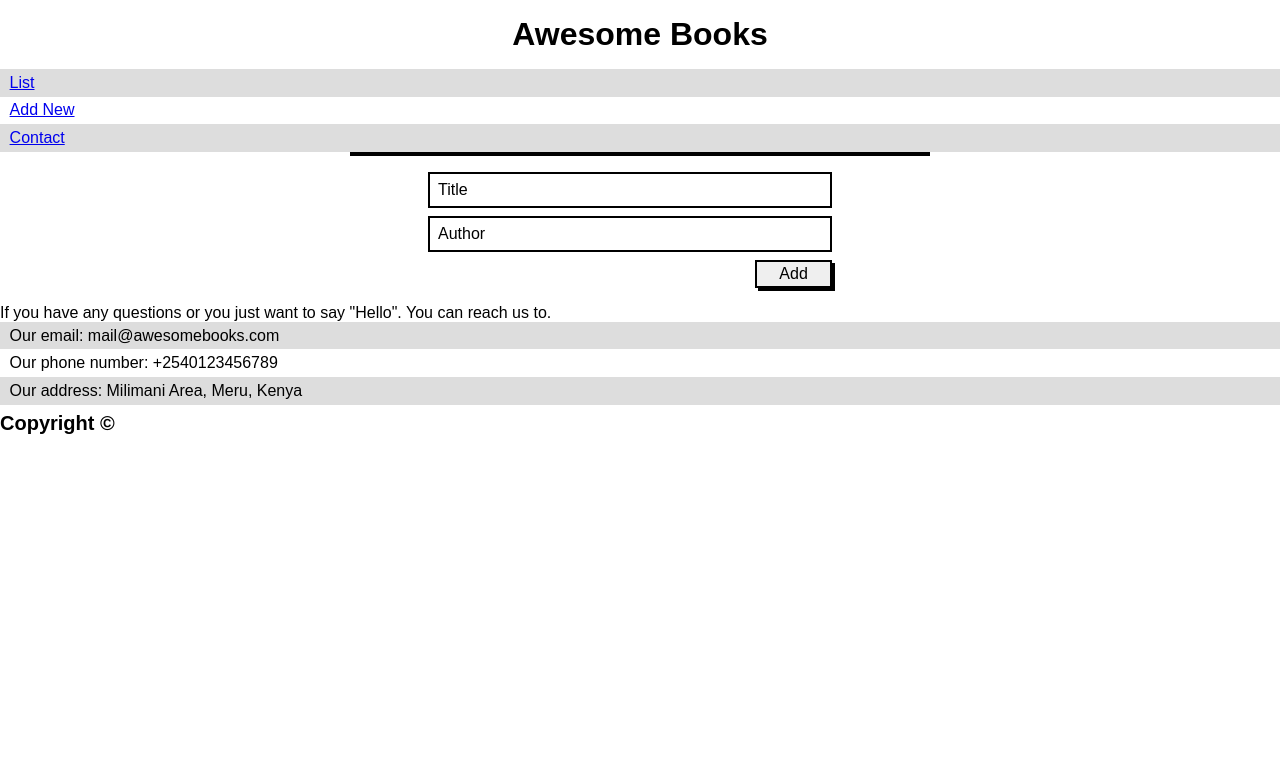
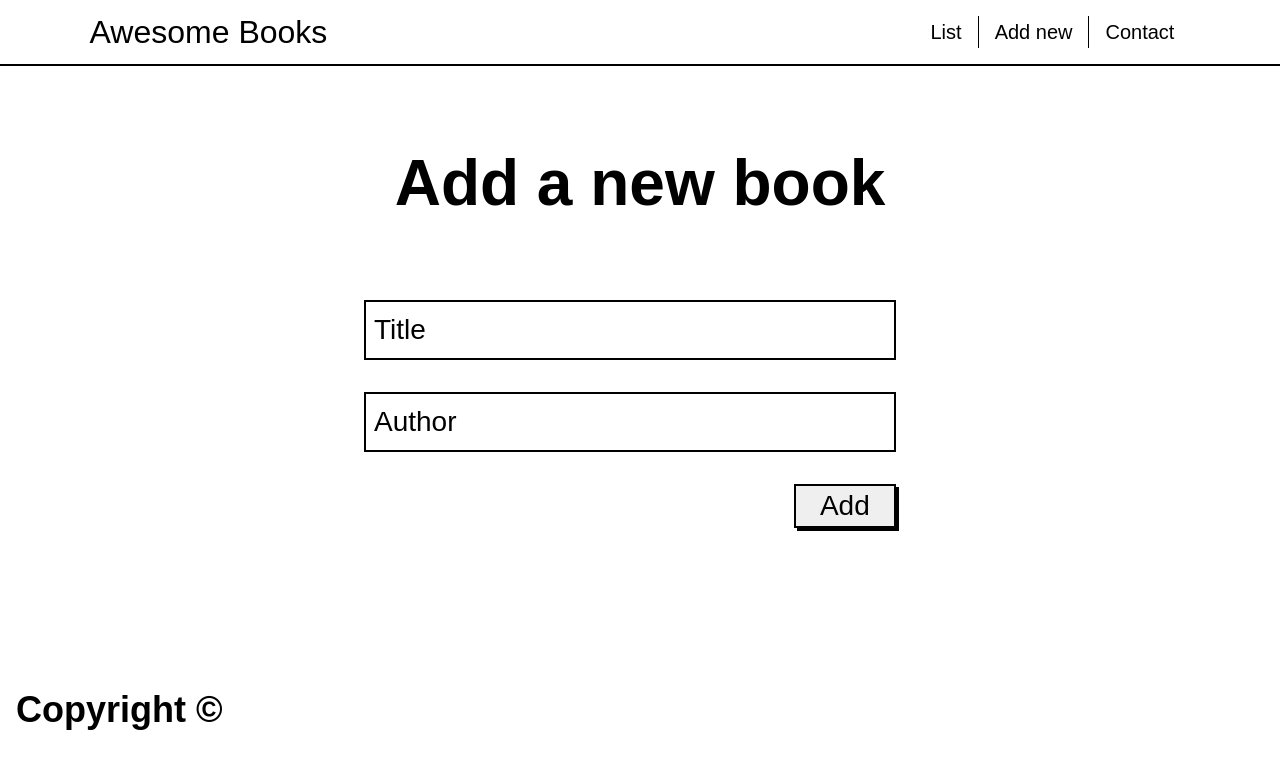
Before and after one commit to koomekevo/Awesome-Books, a plain HTML site: page index.html in a window 1280 px wide. Drawn offline with Linux system fonts and the light colour scheme; a web font is replaced by a local one.

Commit message:
Add styles to spa-page

```diff
--- a/index.html
+++ b/index.html
@@ -16,11 +16,11 @@
 <body>
   <main>
     <div>
-      <h1 id="title" class="title">Awesome Books</h1>
       <nav>
+        <p class="logo">Awesome Books</p>
         <ul class="nav-list">
           <li><a href="#" id="navList" onclick="displaySection('list')">List</a></li>
-          <li><a href="#" id="navNew" onclick="displaySection('form')">Add New</a></li>
+          <li><a href="#" id="navNew" onclick="displaySection('form')">Add new</a></li>
           <li><a href="#" id="navContact" onclick="displaySection('contact')">Contact</a></li>
         </ul>
       </nav>
@@ -28,18 +28,22 @@
     </div>
 
     <div id="list" class="list">
+      <h1 id="title" class="title">Awesome Books</h1>
       <ul id="book-list">
       </ul>
     </div>
 
     <div id="form" class="form">
+      <h2>Add a new book</h2>
       <form action="#" class="input-form" method="post">
         <input id="bookTitle" type="text" placeholder="Title">
         <input id="bookAuthor" type="text" placeholder="Author">
         <button id="add-btn" type="button">Add</button>
       </form>
     </div>
+
     <div id="contact" class="contact">
+      <h2>Contact information</h2>
       <p>
         If you have any questions or you just want to say "Hello".
         You can reach us to.
@@ -51,10 +55,13 @@
       </ul>
     </div>
   </main>
+
   <footer class="footer">
     <h3>Copyright &copy;</h3>
   </footer>
+
   <script src="https://cdn.jsdelivr.net/npm/luxon@2.1.1/build/global/luxon.min.js"></script>
   <script src="index.js"></script>
 </body>
+
 </html>
--- a/index.js
+++ b/index.js
@@ -111,4 +111,4 @@ function setDate() {
   const { DateTime } = luxon;
 
   date.innerHTML = DateTime.now().toFormat('LLL dd yyyy, t');
-}
+};
--- a/style.css
+++ b/style.css
@@ -5,11 +5,58 @@
   font-style: normal;
 }
 
+ul {
+  list-style: none;
+}
+
+a {
+  text-decoration: none;
+  color: #000;
+}
+
+nav {
+  width: 100%;
+  height: 4rem;
+  display: flex;
+  justify-content: space-between;
+  align-items: center;
+  border-bottom: 0.15rem solid #000;
+}
+
+.logo {
+  margin-left: 7%;
+  font-size: 2rem;
+  line-height: 2.25rem;
+}
+
+.nav-list {
+  display: flex;
+  justify-content: flex-end;
+  align-items: center;
+  margin-right: 7%;
+}
+
+.nav-list > li {
+  padding: 0 1rem;
+  font-size: 1.25rem;
+  line-height: 2rem;
+}
+
+.nav-list > li:nth-of-type(2) {
+  border-left: 0.1rem solid #000;
+  border-right: 0.1rem solid #000;
+}
+
+#list,
+#contact {
+  display: none;
+}
+
 h1,
 h2 {
-  font-size: 2rem;
+  font-size: 4rem;
   text-align: center;
-  margin: 1rem auto;
+  margin: 5rem auto;
 }
 
 .line {
@@ -19,24 +66,24 @@ h2 {
 }
 
 form {
-  width: 30%;
+  width: 40%;
   display: flex;
   flex-direction: column;
   justify-content: center;
   align-items: flex-end;
-  margin: 1rem auto;
-  gap: 0.5rem;
+  margin: 5rem auto;
+  gap: 2rem;
 }
 
 input,
 #add-btn {
   border: 0.15rem solid #000;
-  font-size: 1rem;
-  line-height: 1.5rem;
+  font-size: 1.75rem;
+  line-height: 2.5rem;
 }
 
 input {
-  padding: 0.25rem 0.5rem;
+  padding: 0.5rem 0.5rem;
   width: 100%;
 }
 
@@ -50,34 +97,51 @@ input::placeholder {
 }
 
 #book-list {
-  list-style: none;
-  width: 45%;
+  width: 70%;
   border: 0.15rem solid #000;
   margin: 0 auto;
 }
 
-li {
+#book-list > li {
   display: flex;
   justify-content: space-between;
-  padding: 0.3rem 0.6rem;
+  padding: 0.5rem 1rem;
 }
 
-li:nth-of-type(2n-1) {
+#book-list > li:nth-of-type(2n-1) {
   background-color: #ddd;
 }
 
 h3 {
-  font-size: 1.25rem;
-  line-height: 2.25rem;
+  font-size: 2.25rem;
+  line-height: 2.75rem;
 }
 
 .remove {
-  font-size: 1rem;
-  line-height: 1.5rem;
+  font-size: 2rem;
+  line-height: 2.75rem;
   border: 0.15rem solid #000;
   padding: 0 0.5rem;
 }
 
 button {
   box-shadow: 3px 3px #000;
+  cursor: pointer;
 }
+
+.contact {
+  width: 70%;
+  margin: 3rem auto;
+  font-size: 2rem;
+  line-height: 2.75rem;
+}
+
+.contact > ul {
+  margin: 1rem auto;
+  list-style: circle;
+}
+
+footer {
+  bottom: 0;
+  margin: 10rem 1rem 1rem;
+}
```
